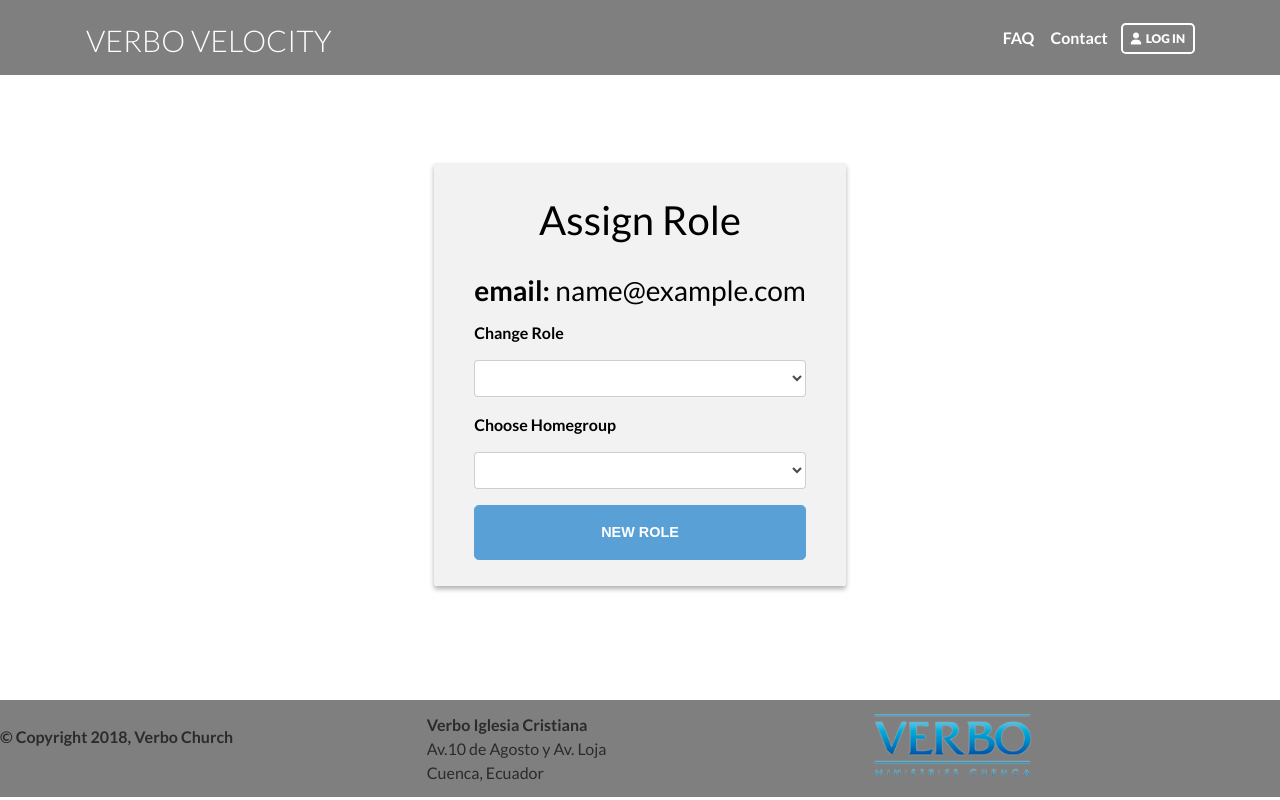
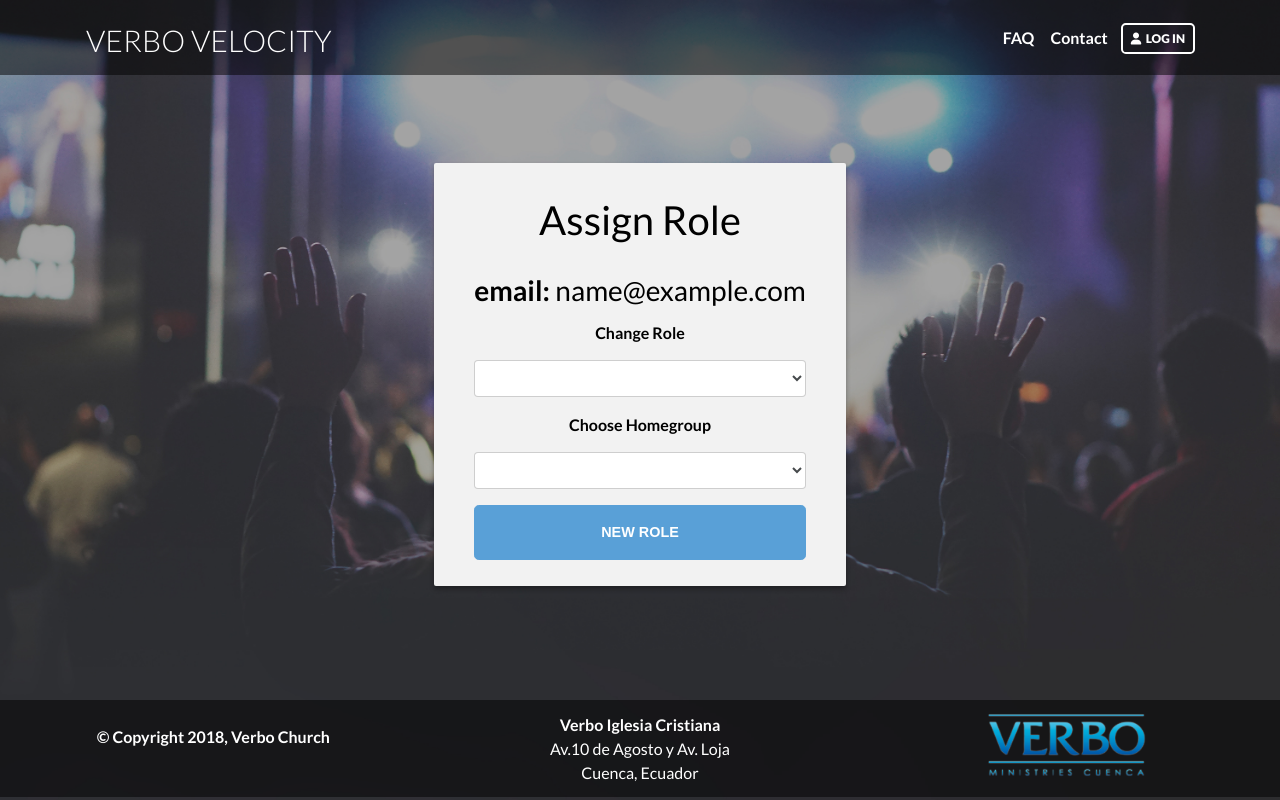
Before and after one commit to tu-missions-computing/home-church-manager, a Flask app: template Templates/assign_role.html in a window 1280 px wide. Run offline with Flask 2, Linux system fonts and the light colour scheme; the template is opened without the code that fills it: values that come from a table or form of the project are taken from there, most other values are stand-ins (such as "Sample title", 1, 10 or a date in 2020); lists and menus that the app fills with data are empty; parts of the project's set-up code (start-up, migrations or seed data) failed here and were passed over; some libraries are stand-ins or nearby versions.

Commit message:
Add background pic

```diff
--- a/Templates/assign_role.html
+++ b/Templates/assign_role.html
@@ -1,10 +1,12 @@
+<section class="cover text-center">
+
     {% extends 'base.html' %}
 
     {% block title %}Assign New Role{% endblock %}
 
     {% block content %}
         <style>
-    body, html{
+            body, html {
                 height: 100%;
             }
 
@@ -12,8 +14,8 @@
         <div class="container">
             <div class="row main">
                 <div class="main-login main-center">
-                     <h2 class="head-style" > Assign Role</h2>
-					 <form method = "POST" role="form" data-toggle="validator">
+                    <h2 class="head-style"> Assign Role</h2>
+                    <form method="POST" role="form" data-toggle="validator">
 
                         <div class="form-group">
                             {{ form.csrf_token }}
@@ -27,11 +29,12 @@
                         </div>
 
                         <div class="form-group">
-							 <p id = 'homegroups' style=""> {{ form.homegroups.label }}{{ form.homegroups(class="form-control") }}</p>
+                            <p id='homegroups' style="">
+                                {{ form.homegroups.label }}{{ form.homegroups(class="form-control") }}</p>
                         </div>
 
                         <div class="form-group ">
-                              <p> {{ form.submit(class_='btn btn-primary btn-lg btn-block', style="display: block; width: 100%; font-family: 'Questrial', sans-serif;")}}</p>
+                            <p> {{ form.submit(class_='btn btn-primary btn-lg btn-block', style="display: block; width: 100%; font-family: 'Questrial', sans-serif;") }}</p>
                         </div>
 
                     </form>
@@ -40,9 +43,9 @@
         </div>
 
         <script>
-    document.getElementById('role').onchange = function(){
+            document.getElementById('role').onchange = function () {
 
-        var role_id = document.getElementById('role')
+                var role_id = document.getElementById('role');
                 var role = role_id.options[role_id.selectedIndex].text;
                 if (role == 'homegroup_leader') {
                     document.getElementById('homegroups').style.visibility = 'visible';
@@ -52,4 +55,5 @@
             }
 
         </script>
+        </section>
     {% endblock %}
```
Lines whose indentation alone changed are shown as unchanged.
